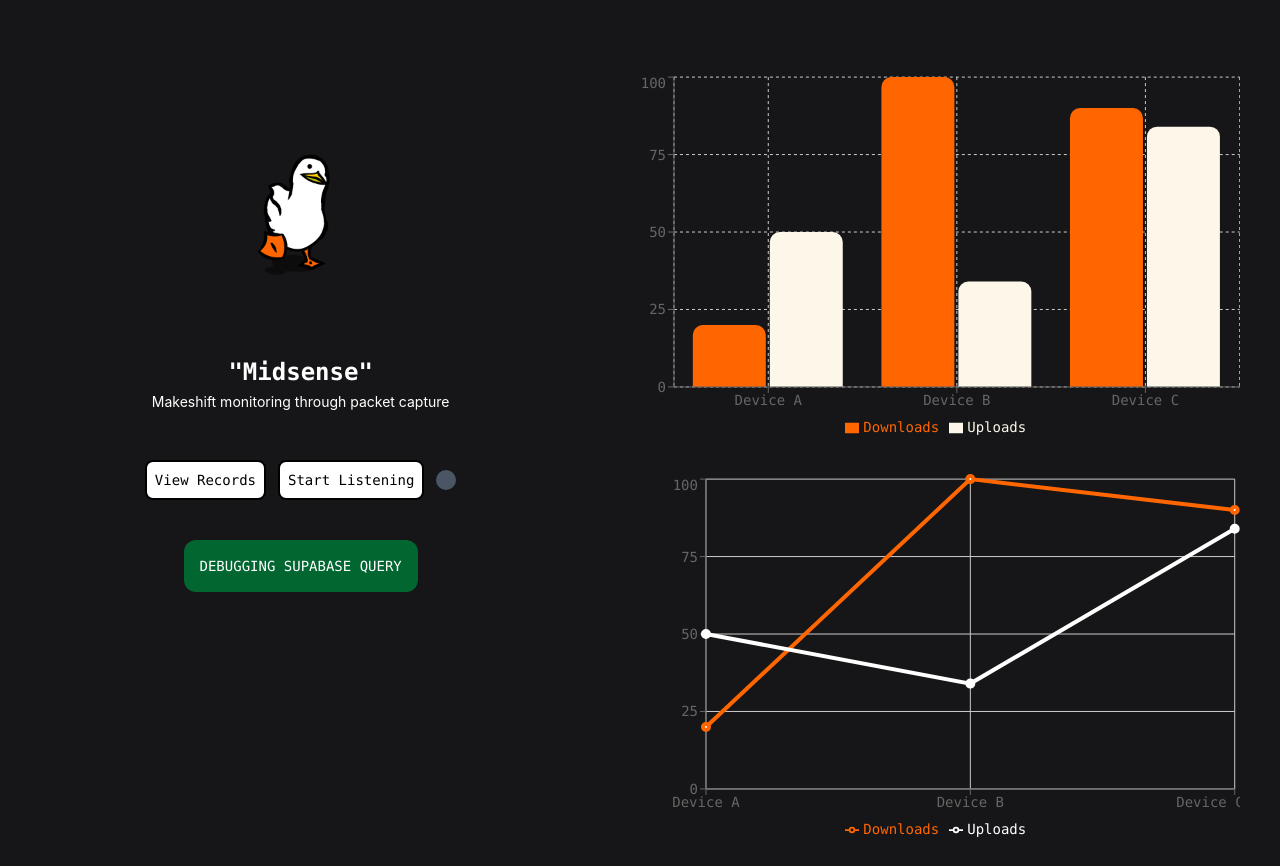
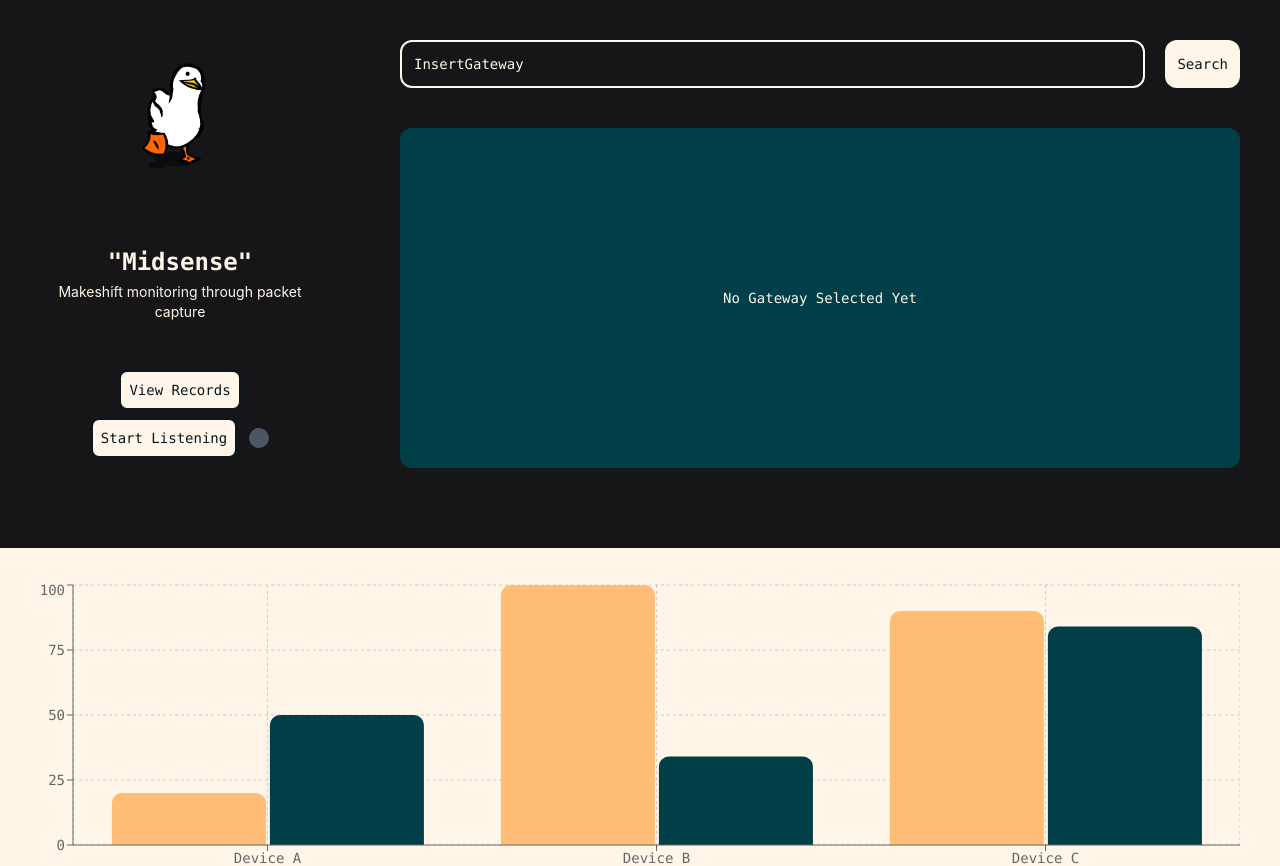
Before and after one commit to Garden-Fiend/midSense, a React (Vite) app: page / in a window 1280 px wide. Shown: the top 866 px of the page. Built offline with nearby package versions, Linux system fonts and the light colour scheme.

Commit message:
UI FIXES

```diff
--- a/src/App.tsx
+++ b/src/App.tsx
@@ -79,7 +79,7 @@ function App() {
   type device_stats = {
     timestamp: string;
     id: string;
-    ip:string
+    ip: string;
     downloads: number;
     uploads: number;
     mac: string;
@@ -180,6 +180,7 @@ function App() {
 
   const [listening, setListening] = useState(false);
   const [openRecord, setOpenRecord] = useState(false);
+  const [filter, setFilter] = useState("InsertGateway");
 
   useEffect(() => {
     if (!listening) {
@@ -195,12 +196,20 @@ function App() {
 
   return (
     <>
-      <div className="bg-[#161618] text-white text-sm font-mono min-h-screen md:flex md:justify-center md:items-start">
-        <div className="flex flex-col items-center gap-6 md:gap-10 w-full md:w-[50%] p-4 md:p-5 md:pt-20 md:mt-12 pt-5">
+      <div className="bg-[#161618] text-[#FFF6E9] text-sm font-mono min-h-screen  md:justify-center md:items-start">
+        <div className="flex items-start justify-center gap-20 p-10">
+          <div className="w-1/4">
+            <div className="flex flex-col items-center gap-6 md:gap-10 w-full">
               {listening == true ? (
-            <img src="/src/assets/duck.gif" className="w-40 sm:w-52 md:w-xs" />
+                <img
+                  src="/src/assets/duck.gif"
+                  className="w-40 sm:w-52 md:w-xs"
+                />
               ) : (
-            <img src="/src/assets/duck.jpg" className="w-40 sm:w-52 md:w-xs" />
+                <img
+                  src="/src/assets/duck.jpg"
+                  className="w-40 sm:w-52 md:w-xs"
+                />
               )}
 
               <div className="text-center w-full p-2 space-y-1">
@@ -211,13 +220,13 @@ function App() {
                 </p>
               </div>
 
-          <div className="flex  sm:flex-row flex-wrap justify-center gap-3 px-2 w-full">
+              <div className="flex sm:flex-row flex-wrap justify-center gap-2 px-2 w-full">
                 {openRecord === true ? (
                   <button
                     onClick={() => {
                       setOpenRecord(false);
                     }}
-                className="border-2 rounded-lg p-2 hover:scale-105 bg-white text-black"
+                    className="border-2 rounded-lg p-2 hover:scale-105 bg-[#FFF6E9] text-[#0A171D]"
                   >
                     Close Records
                   </button>
@@ -226,7 +235,7 @@ function App() {
                     onClick={() => {
                       (setOpenRecord(true), getRecords());
                     }}
-                className="border-2 rounded-lg p-2 hover:scale-105 bg-white text-black"
+                    className="border-2 rounded-lg p-2 hover:scale-105 bg-[#FFF6E9] text-[#0A171D]"
                   >
                     View Records
                   </button>
@@ -236,7 +245,7 @@ function App() {
                   <div className="flex items-center justify-center gap-3">
                     <button
                       onClick={() => setListening(true)}
-                  className="border-2 rounded-lg p-2 hover:scale-105 bg-white text-black"
+                      className="border-2 rounded-lg p-2 hover:scale-105 bg-[#FFF6E9] text-[#0A171D]"
                     >
                       Start Listening
                     </button>
@@ -247,7 +256,7 @@ function App() {
                   <div className="flex items-center justify-center gap-3">
                     <button
                       onClick={() => setListening(false)}
-                  className="border-2 rounded-lg p-2 hover:scale-105 bg-white text-black"
+                      className="border-2 rounded-lg p-2 hover:scale-105 bg-[#FFF6E9] text-[#0A171D]"
                     >
                       Stop Listening
                     </button>
@@ -256,66 +265,34 @@ function App() {
                   </div>
                 )}
               </div>
+            </div>
+          </div>
 
-          {Object.keys(packet).length > 0 && listening == true && (
-            <div className="w-full overflow-x-auto">
-              {Object.entries(packet).map(([header, data]) => (
-                <div className="w-full" key={header}>
-                  <p>{header}</p>
-                  <table className="my-4 w-full min-w-125 md:scale-100">
-                    <thead className="border-2">
-                      <tr>
-                        <th>MAC Address</th>
-                        <th>Ip Address</th>
-                        <th>Uploads</th>
-                        <th>Downloads</th>
-                      </tr>
-                    </thead>
+          <div className="w-3/4">
+            <div className="flex gap-5 w-full">
+              <input
+                type="text"
+                placeholder="Find a Gateway"
+                value={filter}
+                className="w-full border-2 p-3 rounded-xl"
+                onChange={(e) => setFilter(e.target.value)}
+              ></input>
 
-                    <tbody>
-                      {Object.entries(data.devices).map(([key, value]) => (
-                        <tr key={key}>
-                          <td className="p-2 border-2 break-all">{key}</td>
+              <button className="p-3 bg-[#FFF6E9] text-[#0A171D] rounded-xl">
+                Search
+              </button>
+            </div>
+            {Object.entries(fetchedRecord).length > 0 ? (
+              <div>
+                {Object.entries(fetchedRecord)
+                  .filter(([router]) => router == filter)
+                  .map(([router, devices]) => (
+                    <div className="border-2 mt-2" key={router}>
+                      <p className="place-self-center p-4 bg-[#003f47] w-full text-center">
+                        {router}
+                      </p>
 
-                          {Object.entries(value).map(([atkey, atval]) =>
-                            typeof atval == "number" ? (
-                              <td
-                                className="p-2 border-2 whitespace-nowrap"
-                                key={atkey.toString()}
-                              >
-                                {bytecon(atval)}
-                              </td>
-                            ) : (
-                              <td
-                                className="p-2 border-2 whitespace-nowrap"
-                                key={atkey.toString()}
-                              >
-                                {atval}
-                              </td>
-                            ),
-                          )}
-                        </tr>
-                      ))}
-                    </tbody>
-                  </table>
-                </div>
-              ))}
-            </div>
-          )}
-
-          <button
-            className="p-4 bg-green-800 text-white rounded-xl hover:scale-105"
-            onClick={() => getDBRecords()}
-          >
-            DEBUGGING SUPABASE QUERY
-          </button>
-          {Object.entries(fetchedRecord).length > 0 && (
-            <div>
-              {Object.entries(fetchedRecord).map(([router, devices]) => (
-                <div className="border-2 mt-2" key={router}>
-                  <p className="place-self-center p-4">{router}</p>
-
-                  <table>
+                      <table className="w-full">
                         <thead>
                           <tr>
                             <td className="border-2 p-2">Mac</td>
@@ -326,26 +303,38 @@ function App() {
                         </thead>
 
                         <tbody>
-                      {Object.entries(devices).map(([devices, deviceStats]) => (
+                          {Object.entries(devices).map(
+                            ([devices, deviceStats]) => (
                               <tr key={devices}>
-                          <td className="border-2 p-2">{deviceStats.mac} </td>
-                          <td className="border-2 p-2">{deviceStats.ip} </td>
                                 <td className="border-2 p-2">
-                            {deviceStats.uploads}{" "}
+                                  {deviceStats.mac}{" "}
                                 </td>
                                 <td className="border-2 p-2">
-                            {deviceStats.downloads}{" "}
+                                  {deviceStats.ip}{" "}
+                                </td>
+                                <td className="border-2 p-2">
+                                  {bytecon(deviceStats.uploads)}{" "}
+                                </td>
+                                <td className="border-2 p-2">
+                                  {bytecon(deviceStats.downloads)}{" "}
                                 </td>
                               </tr>
-                      ))}
+                            ),
+                          )}
                         </tbody>
                       </table>
                     </div>
                   ))}
               </div>
+            ) : (
+              <div className="p-40 mt-10 flex justify-center rounded-xl bg-[#003f47]">
+                <p>No Gateway Selected Yet</p>
+              </div>
             )}
           </div>
+        </div>
 
+        <div className="bg-[#FFF6E9] h-fit">
           {Object.keys(chartData).length > 0 ? (
             Object.entries(chartData).map(([router, data]) => (
               <div
@@ -382,12 +371,12 @@ function App() {
                     <Bar
                       dataKey="Downloads"
                       radius={[10, 10, 0, 0]}
-                    fill="#ff6600"
+                      fill="#FFBD76"
                     />
                     <Bar
                       dataKey="Uploads"
                       radius={[10, 10, 0, 0]}
-                    fill="#ffffff"
+                      fill="#003F47"
                     />
                   </BarChart>
                 </div>
@@ -401,10 +390,14 @@ function App() {
                     <CartesianGrid />
                     <Line
                       dataKey="Downloads"
-                    stroke="#ff6600"
+                      stroke="#FFBD76"
                       strokeWidth={"4"}
                     />
-                  <Line dataKey="Uploads" stroke="#ffffff" strokeWidth={"4"} />
+                    <Line
+                      dataKey="Uploads"
+                      stroke="#003F47"
+                      strokeWidth={"4"}
+                    />
                     <XAxis dataKey="mac" />
                     <YAxis />
                     <Legend />
@@ -445,14 +438,14 @@ function App() {
                     <Bar
                       name="Downloads"
                       dataKey="Downloads"
-                    fill="#ff6600"
+                      fill="#FFBD76"
                       radius={[0, 5, 5, 0]}
                     />
 
                     <Bar
                       name="Uploads"
                       dataKey="Uploads"
-                    fill="#ffffff"
+                      fill="#003F47"
                       radius={[0, 5, 5, 0]}
                     />
                   </BarChart>
@@ -460,12 +453,12 @@ function App() {
               </div>
             ))
           ) : (
-          <div className="md:w-1/2 m-0 md:m-10 p-4 md:p-0 overflow-hidden">
+            <div className=" m-0 md:m-10 p-4 md:p-0 overflow-hidden">
               <div className="w-full overflow-x-auto mt-8">
                 <BarChart
                   style={{
                     width: "100%",
-                  maxHeight: "70vh",
+                    maxHeight: "40vh",
                     aspectRatio: 1.618,
                   }}
                   responsive
@@ -490,26 +483,38 @@ function App() {
                   <Bar
                     dataKey="Downloads"
                     radius={[10, 10, 0, 0]}
-                  fill="#ff6600"
+                    fill="#FFBD76"
                   />
-                <Bar dataKey="Uploads" radius={[10, 10, 0, 0]} fill="#fcf7e8" />
+                  <Bar
+                    dataKey="Uploads"
+                    radius={[10, 10, 0, 0]}
+                    fill="#003F47"
+                  />
                 </BarChart>
               </div>
 
               <div className="w-full overflow-x-auto mt-8">
                 <LineChart
-                style={{ width: "100%", aspectRatio: 1.618 }}
+                  style={{
+                    width: "100%",
+                    aspectRatio: 1.618,
+                    maxHeight: "40vh",
+                  }}
                   responsive
                   data={noPackets}
                 >
                   <CartesianGrid />
-                <Line dataKey="Downloads" stroke="#ff6600" strokeWidth={"4"} />
+                  <Line
+                    dataKey="Downloads"
+                    stroke="#FFBD76"
+                    strokeWidth={"4"}
+                  />
                   <Tooltip
                     contentStyle={{
                       backgroundColor: "#000",
                     }}
                   />
-                <Line dataKey="Uploads" stroke="#ffffff" strokeWidth={"4"} />
+                  <Line dataKey="Uploads" stroke="#003F47" strokeWidth={"4"} />
                   <XAxis dataKey="mac" />
                   <YAxis />
                   <Legend />
@@ -522,8 +527,8 @@ function App() {
                   layout="vertical"
                   style={{
                     width: "100%",
-                  maxHeight: "70vh",
-                  aspectRatio: 1.618,
+                    maxHeight: "40vh",
+                    aspectRatio: 2.18,
                   }}
                   responsive
                   barCategoryGap={8}
@@ -556,14 +561,14 @@ function App() {
                   <Bar
                     name="Downloads"
                     dataKey="Downloads"
-                  fill="#ff6600"
+                    fill="#FFBD76"
                     radius={[0, 5, 5, 0]}
                   />
 
                   <Bar
                     name="Uploads"
                     dataKey="Uploads"
-                  fill="#ffffff"
+                    fill="#003F47"
                     radius={[0, 5, 5, 0]}
                   />
                 </BarChart>
@@ -571,13 +576,103 @@ function App() {
             </div>
           )}
         </div>
+      </div>
+    </>
+  );
+}
+
+export default App;
+
+{
+  /**    <div className="bg-[#FFF6E9] p-5 m-5 rounded-lg">
+          {Object.entries(record).map(([key, value]) => (
+            <div key={key.toString()}>
+              {Object.entries(value).map(([valKey, valVal]) => (
+                <div key={valKey.toString()}>
+                  {Object.entries(valVal).map(([netKey, netVal]) => (
+                    <div>
+                      <div className="flex">
+                        <p>{valKey}</p>
+                        <p>{netKey}</p>
+                        <p>{netVal}</p>
+                      </div>
+
+                      <div>------</div>
+                    </div>
+                  ))}
+                </div>
+              ))}
+            </div>
+          ))}
+        </div>
+
+
+
+
+
+          {Object.keys(packet).length > 0 && listening == true && (
+            <div className="w-full overflow-x-auto">
+              {Object.entries(packet).map(([header, data]) => (
+                <div className="w-full" key={header}>
+                  <p>{header}</p>
+                  <table className="my-4 w-full min-w-125 md:scale-100">
+                    <thead className="border-2">
+                      <tr>
+                        <th>MAC Address</th>
+                        <th>Ip Address</th>
+                        <th>Uploads</th>
+                        <th>Downloads</th>
+                      </tr>
+                    </thead>
+
+                    <tbody>
+                      {Object.entries(data.devices).map(([key, value]) => (
+                        <tr key={key}>
+                          <td className="p-2 border-2 break-all">{key}</td>
+
+                          {Object.entries(value).map(([atkey, atval]) =>
+                            typeof atval == "number" ? (
+                              <td
+                                className="p-2 border-2 [#FFF6E9]space-nowrap"
+                                key={atkey.toString()}
+                              >
+                                {bytecon(atval)}
+                              </td>
+                            ) : (
+                              <td
+                                className="p-2 border-2 [#FFF6E9]space-nowrap"
+                                key={atkey.toString()}
+                              >
+                                {atval}
+                              </td>
+                            ),
+                          )}
+                        </tr>
+                      ))}
+                    </tbody>
+                  </table>
+                </div>
+              ))}
+            </div>
+          )}
+
+
+          <button
+          className="p-4 bg-green-800 text-[#FFF6E9] rounded-xl hover:scale-105"
+          onClick={() => getDBRecords()}
+        >
+          DEBUGGING SUPABASE QUERY
+        </button>
+
+
+
          {record && openRecord == true && (
         <div className="bg-[#161618] p-2 font-mono">
-          <div className="bg-white p-4 sm:p-5 rounded-md m-2 sm:m-5">
+          <div className="bg-[#FFF6E9] p-4 sm:p-5 rounded-md m-2 sm:m-5">
             <p className="text-sm sm:text-base">Historical Records</p>
           </div>
 
-          <div className="p-2 sm:p-5 bg-white rounded-lg m-2 sm:m-5 flex justify-center overflow-x-auto">
+          <div className="p-2 sm:p-5 bg-[#FFF6E9] rounded-lg m-2 sm:m-5 flex justify-center overflow-x-auto">
             <table className="w-full min-w-[500px]">
               <thead className="border-2">
                 <tr>
@@ -597,14 +692,14 @@ function App() {
                       {Object.entries(rvals).map(([rvalKey, rvalVal]) =>
                         typeof rvalVal == "number" ? (
                           <td
-                            className="p-3 sm:p-5 border-2 whitespace-nowrap"
+                            className="p-3 sm:p-5 border-2 [#FFF6E9]space-nowrap"
                             key={rvalKey}
                           >
                             {bytecon(rvalVal)}
                           </td>
                         ) : (
                           <td
-                            className="p-3 sm:p-5 border-2 whitespace-nowrap"
+                            className="p-3 sm:p-5 border-2 [#FFF6E9]space-nowrap"
                             key={rvalKey}
                           >
                             {rvalVal.toString()}
@@ -619,32 +714,14 @@ function App() {
           </div>
         </div>
       )}
-    </>
-  );
+
+      <button
+        className="p-4 bg-green-800 text-[#FFF6E9] rounded-xl hover:scale-105"
+        onClick={() => getDBRecords()}
+      >
+        DEBUGGING SUPABASE QUERY
+      </button>
+
+
+          */
 }
-
-export default App;
-
-{
-  /**    <div className="bg-white p-5 m-5 rounded-lg">
-          {Object.entries(record).map(([key, value]) => (
-            <div key={key.toString()}>
-              {Object.entries(value).map(([valKey, valVal]) => (
-                <div key={valKey.toString()}>
-                  {Object.entries(valVal).map(([netKey, netVal]) => (
-                    <div>
-                      <div className="flex">
-                        <p>{valKey}</p>
-                        <p>{netKey}</p>
-                        <p>{netVal}</p>
-                      </div>
-
-                      <div>------</div>
-                    </div>
-                  ))}
-                </div>
-              ))}
-            </div>
-          ))}
-        </div> */
-}
```
Lines whose indentation alone changed are shown as unchanged.
